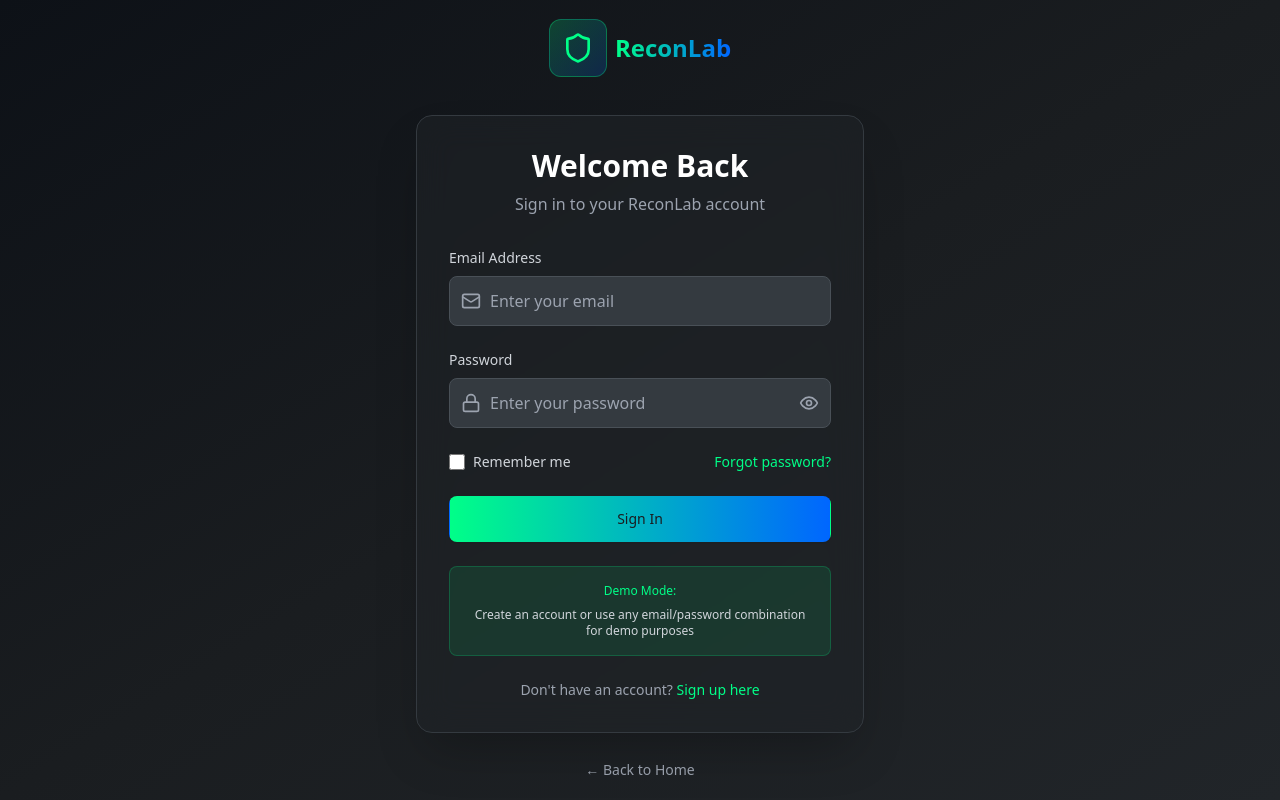
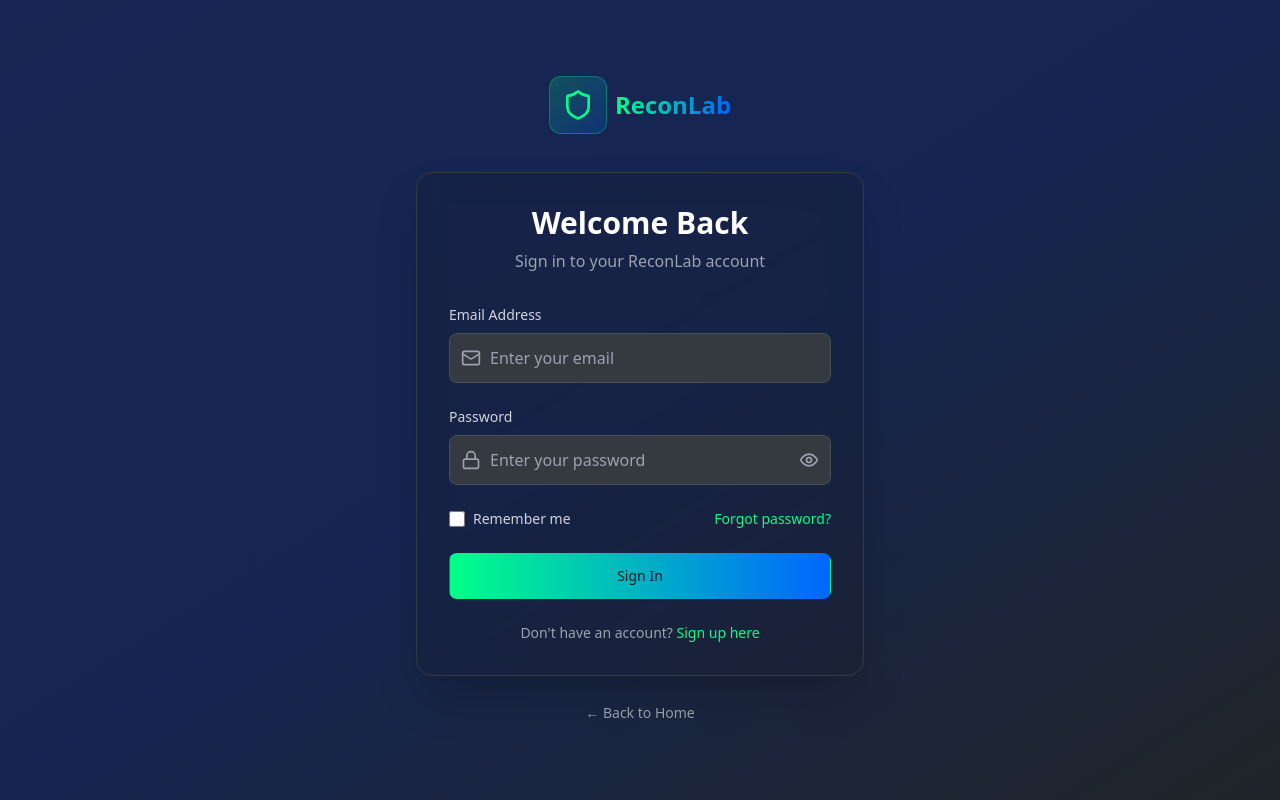
Before and after one commit to 0xNeon2/ReconLab, a React (Vite) app: page /login in a window 1280 px wide. Built offline with nearby package versions, Linux system fonts and the light colour scheme; no server answers.

Commit message:
Update LoginPage.tsx

```diff
--- a/src/pages/LoginPage.tsx
+++ b/src/pages/LoginPage.tsx
@@ -47,7 +47,7 @@ const LoginPage: React.FC = () => {
   };
 
   return (
-    <div className="min-h-screen bg-gradient-to-br from-dark-950 via-dark-900 to-dark-800 flex items-center justify-center px-4">
+    <div className="min-h-screen bg-gradient-to-br from-blue-950 via-blue-900/50 to-dark-800 flex items-center justify-center px-4">
       <div className="max-w-md w-full">
         {/* Logo */}
         <div className="text-center mb-8">
@@ -62,7 +62,7 @@ const LoginPage: React.FC = () => {
         </div>
 
         {/* Login Form */}
-        <div className="bg-dark-800/50 backdrop-blur-lg rounded-2xl border border-dark-700 p-8 shadow-2xl">
+        <div className="bg-dark-900/20 backdrop-blur-lg rounded-2xl border border-dark-700 p-8 shadow-2xl">
           <div className="text-center mb-8">
             <h1 className="text-3xl font-bold text-white mb-2">Welcome Back</h1>
             <p className="text-gray-400">Sign in to your ReconLab account</p>
@@ -171,12 +171,12 @@ const LoginPage: React.FC = () => {
           </form>
 
           {/* Demo Credentials */}
-          <div className="mt-6 p-4 bg-primary/10 rounded-lg border border-primary/20">
+          {/* <div className="mt-6 p-4 bg-primary/10 rounded-lg border border-primary/20">
             <p className="text-xs text-primary text-center mb-2">Demo Mode:</p>
             <p className="text-xs text-gray-300 text-center">
               Create an account or use any email/password combination for demo purposes
             </p>
-          </div>
+          </div> */}
 
           {/* Register Link */}
           <div className="mt-6 text-center">
```
